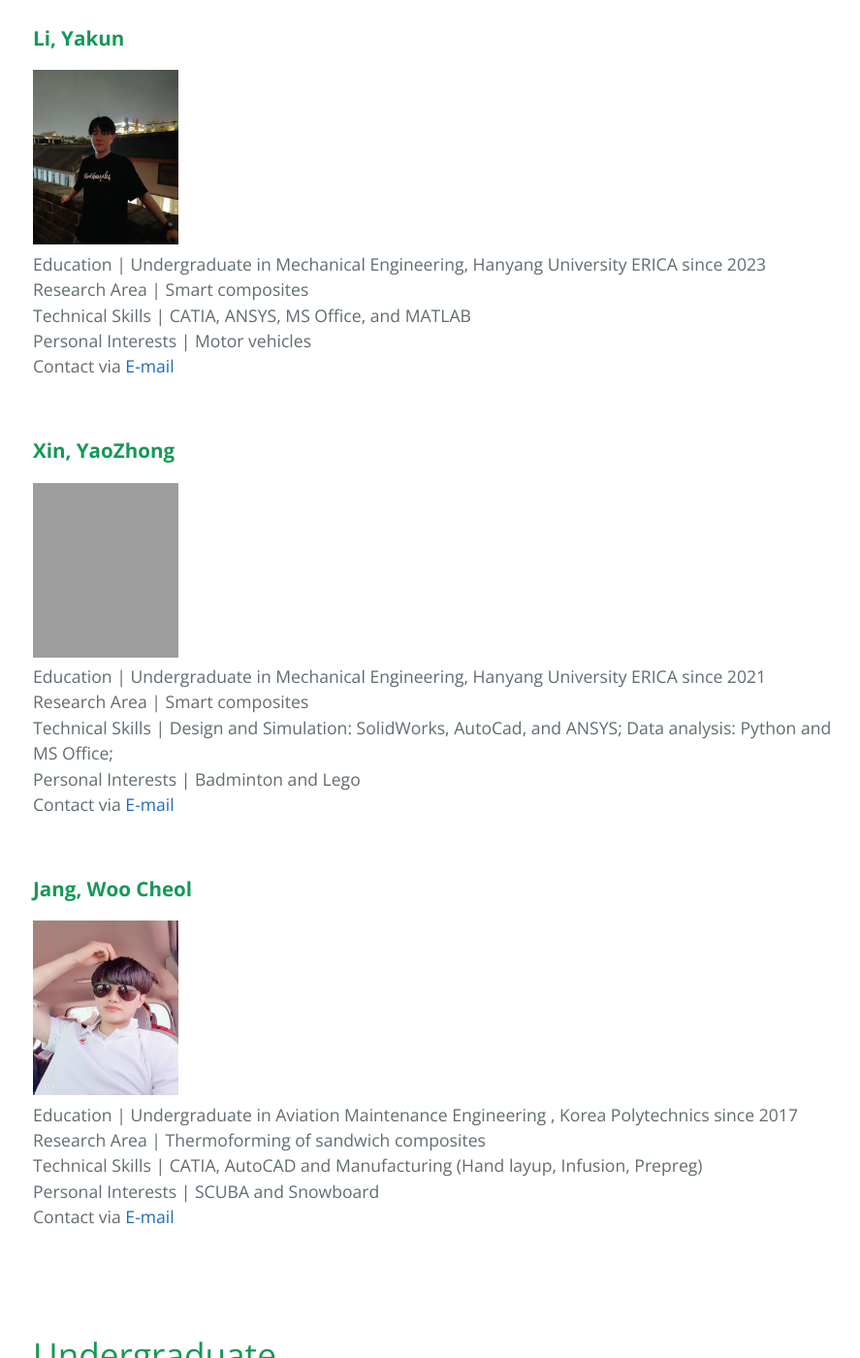
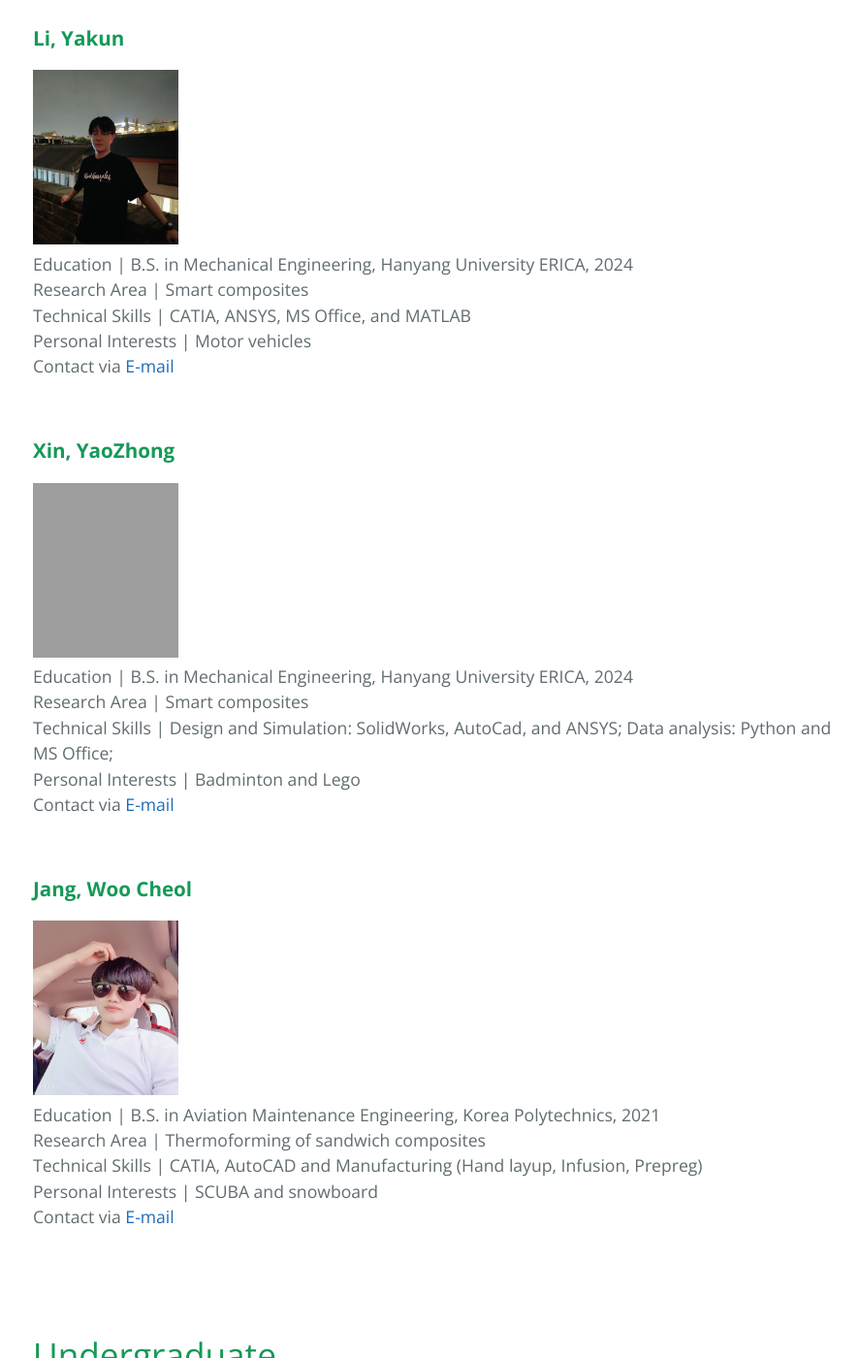
Before and after one commit to rhd1213/rhd1213.github.io, a Jekyll site: the page built from Members.md, in a window 1280 px wide and 1400 px high, scrolled down 655 px. Shown: the whole window at 97% size, without its empty margins (190-1077 px from the left). Built offline with Jekyll 4.4.1, drawn with Linux system fonts in a browser that asks for light colours; our own code applies the rules of GitHub Pages for plain Markdown files; some of the changed text lies outside the part shown; grey boxes are pictures that could not be loaded.

Commit message:
Update Members.md

```diff
--- a/Members.md
+++ b/Members.md
@@ -11,7 +11,7 @@
 
 ### **Li, Yakun**
 <img src="assets/css/홈페이지사진_이아곤.jpg" alt="Passport" width="150" height="180" > <br>
-Education | Undergraduate in Mechanical Engineering, Hanyang University ERICA since 2023 <br>
+Education | B.S. in Mechanical Engineering, Hanyang University ERICA, 2024 <br>
 Research Area | Smart composites <br>
 Technical Skills | CATIA, ANSYS, MS Office, and MATLAB <br>
 Personal Interests | Motor vehicles <br>
@@ -21,7 +21,7 @@ Contact via <a href="mailto:liyakun1115@hanyang.ac.kr"> E-mail</a> <br>
 
 ### **Xin, YaoZhong**
 <img src="assets/css/홈페이지사진_신요중2.jpg" alt="Passport" width="150" height="180" > <br>
-Education | Undergraduate in Mechanical Engineering, Hanyang University ERICA since 2021 <br>
+Education | B.S. in Mechanical Engineering, Hanyang University ERICA, 2024 <br>
 Research Area | Smart composites <br>
 Technical Skills | Design and Simulation: SolidWorks, AutoCad, and ANSYS; Data analysis: Python and MS Office; <br>
 Personal Interests | Badminton and Lego <br>
@@ -31,10 +31,10 @@ Contact via <a href="mailto:styxhin@hanyang.ac.kr"> E-mail</a> <br>
 
 ### **Jang, Woo Cheol**
 <img src="assets/css/홈페이지사진_장우철.jpg" alt="Passport" width="150" height="180" > <br>
-Education | Undergraduate in Aviation Maintenance Engineering , Korea Polytechnics since 2017  <br>
+Education | B.S. in Aviation Maintenance Engineering, Korea Polytechnics, 2021  <br>
 Research Area | Thermoforming of sandwich composites   <br>
 Technical Skills | CATIA, AutoCAD and Manufacturing (Hand layup, Infusion, Prepreg)  <br>
-Personal Interests | SCUBA and Snowboard  <br>
+Personal Interests | SCUBA and snowboard  <br>
 Contact via <a href="mailto:hioucher@hanyang.ac.kr"> E-mail</a> <br>
 <br>
 
@@ -47,7 +47,7 @@ Contact via <a href="mailto:hioucher@hanyang.ac.kr"> E-mail</a> <br>
 ### **Jeong, WonJong**
 <img src="assets/css/홈페이지사진_정원종.jpg" alt="Passport" width="150" height="180" > <br>
 Education | Undergraduate in Mechanical Engineering, Hanyang University ERICA since 2022 <br>
-Research Area | Ultrasonic Testing  <br>
+Research Area | Ultrasonic testing  <br>
 Technical Skills | AutoCad, Inventor, Solidworks <br>
 Personal Interests | Automobile <br>
 Contact via <a href="mailto:doldol0202@gmail.com"> E-mail</a> <br>
@@ -63,6 +63,26 @@ Personal Interests | Aerospace <br>
 Contact via <a href="mailto:mszzangso@hanyang.ac.kr"> E-mail</a> <br>
 <br>
 
+
+### **Gao, HaoChen**
+<img src="assets/css/홈페이지사진_고호천.jpg" alt="Passport" width="150" height="180" > <br>
+Education | Undergraduate in Mechanical Engineering, Hanyang University ERICA since 2022 <br>
+Research Area | Classic laminate plate theory <br>
+Technical Skills | AutoCAD, MATLAB and MS Office <br>
+Personal Interests | Bike riding and badminton <br>
+Contact via <a href="mailto:G1215981061@outlook.com"> E-mail</a> <br>
+<br>
+
+
+### **Kim, HyeonIl**
+<img src="assets/css/홈페이지사진_김현일.jpg" alt="Passport" width="150" height="180" > <br>
+Education | Undergraduate in Mechanical Engineering, Hanyang University ERICA since 2022 <br>
+Research Area | Smart composites <br>
+Technical Skills | CATIA, Python and C <br>
+Personal Interests | Defense industry <br>
+Contact via <a href="mailto:henrykim025@hanyang.ac.kr"> E-mail</a> <br>
+<br>
+
 <br>
 
 [Back](./)
```
